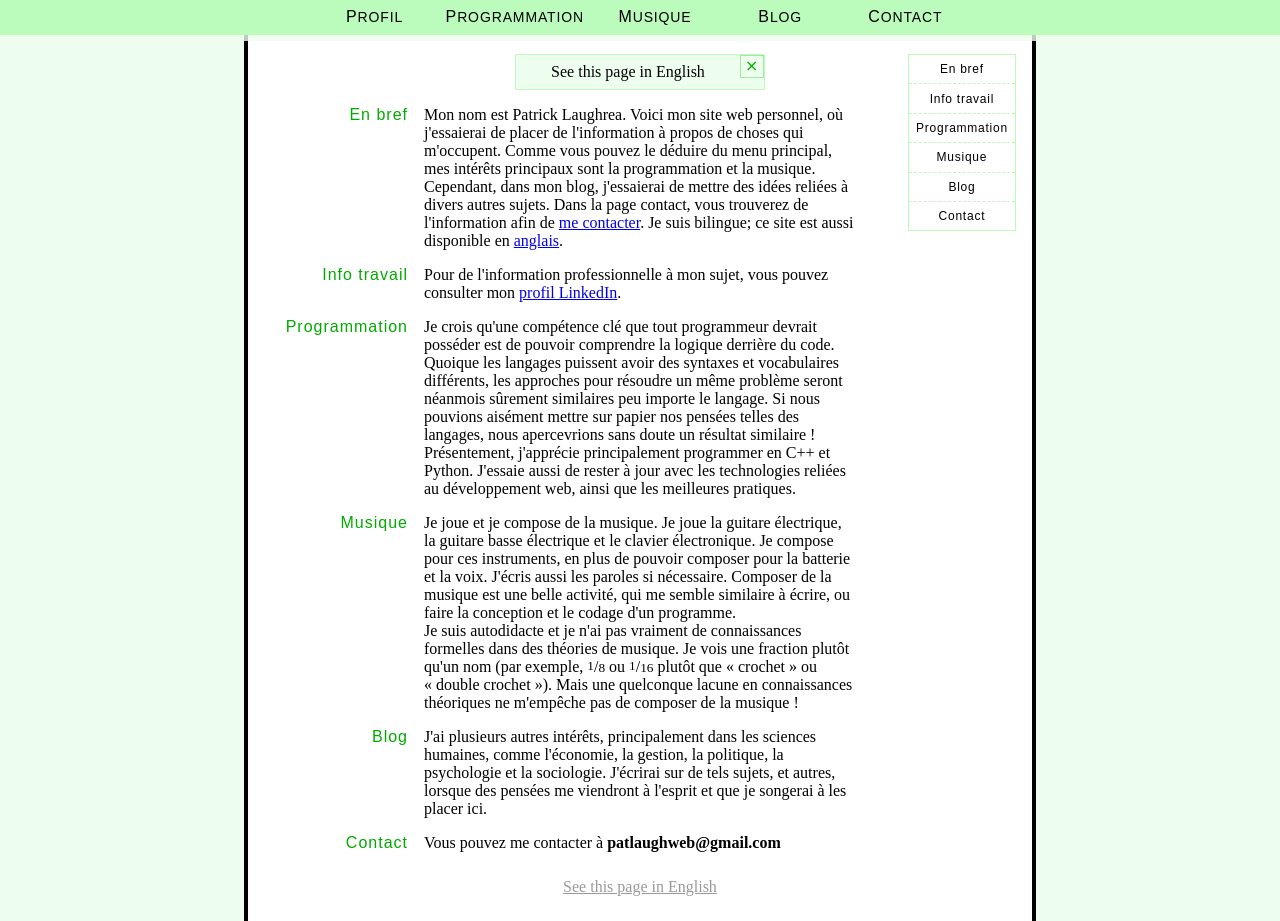
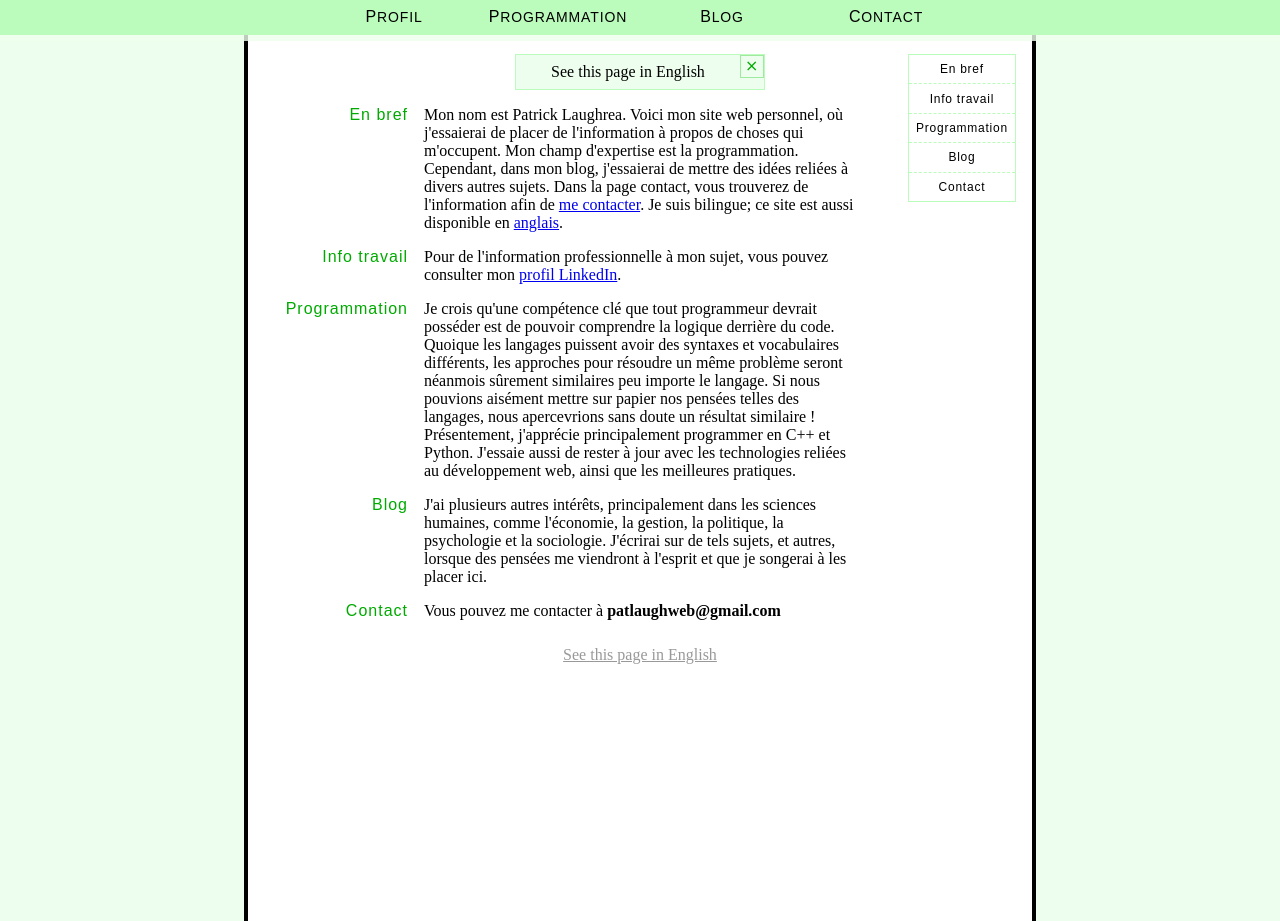
Before and after one commit to Pat-Laugh/pat-laugh.github.io, a Jekyll site: the page built from fr/index.html, in a window 1280 px wide and 921 px high. Built offline with Jekyll 4.4.1, drawn with Linux system fonts in a browser that asks for light colours.

```diff
--- a/_layouts/en/default.html
+++ b/_layouts/en/default.html
@@ -7,7 +7,6 @@ lang_other: fr
 top_menu:
  -  About me
  -  Programming
- -  Music
  -  Blog
  -  Contact
 ---
--- a/_layouts/fr/default.html
+++ b/_layouts/fr/default.html
@@ -7,7 +7,6 @@ lang_other: en
 top_menu:
  -  Profil
  -  Programmation
- -  Musique
  -  Blog
  -  Contact
 ---
--- a/fr/index.html
+++ b/fr/index.html
@@ -8,22 +8,20 @@ quick_list:
  -  En bref
  -  Info travail
  -  Programmation
- -  Musique
  -  Blog
  -  Contact
 put_link:
  -
  -
  -  programmation
- -  musique
  -  blog
  -  contact
 content_list:
  - >
     Mon nom est Patrick Laughrea. Voici mon site web personnel, où j'essaierai
-    de placer de l'information à propos de choses qui m'occupent. Comme vous
-    pouvez le déduire du menu principal, mes intérêts principaux sont la
-    programmation et la musique. Cependant, dans mon blog, j'essaierai de mettre des idées
+    de placer de l'information à propos de choses qui m'occupent.
+    Mon champ d'expertise est la programmation.
+    Cependant, dans mon blog, j'essaierai de mettre des idées
     reliées à divers autres sujets. Dans la page contact, vous trouverez de
     l'information afin de <a href="contact">me contacter</a>. Je
     suis bilingue; ce site est aussi disponible en <a href="/en/">anglais</a>.
@@ -43,20 +41,6 @@ content_list:
     J'essaie aussi de rester à jour avec les technologies reliées au
     développement web, ainsi que les meilleures pratiques.
  - >
-    Je joue et je compose de la musique. Je joue la guitare électrique, la
-    guitare basse électrique et le clavier électronique. Je compose pour ces
-    instruments, en plus de pouvoir composer pour la batterie et la voix.
-    J'écris aussi les paroles si nécessaire. Composer de la musique est une
-    belle activité, qui me semble similaire à écrire, ou faire la conception et
-    le codage d'un programme.
-    <br>
-    Je suis autodidacte et je n'ai pas
-    vraiment de connaissances formelles dans des théories de musique. Je vois
-    une fraction plutôt qu'un nom (par exemple, <sup>1</sup>/<sub>8</sub> ou
-    <sup>1</sup>/<sub>16</sub> plutôt que «&nbsp;crochet&nbsp;» ou «&nbsp;double
-    crochet&nbsp;»). Mais une quelconque lacune en connaissances théoriques ne
-    m'empêche pas de composer de la musique&nbsp;!
- - >
     J'ai plusieurs autres intérêts, principalement dans les
     sciences humaines, comme l'économie, la gestion, la politique, la psychologie
     et la sociologie. J'écrirai sur de tels sujets, et autres, lorsque des
```
Also changed, not shown: en/index.html (+2 -13 lines), en/music.html (deleted, +0 -8 lines), fr/music.html (deleted, +0 -8 lines), sitemap.xml (+0 -10 lines).
